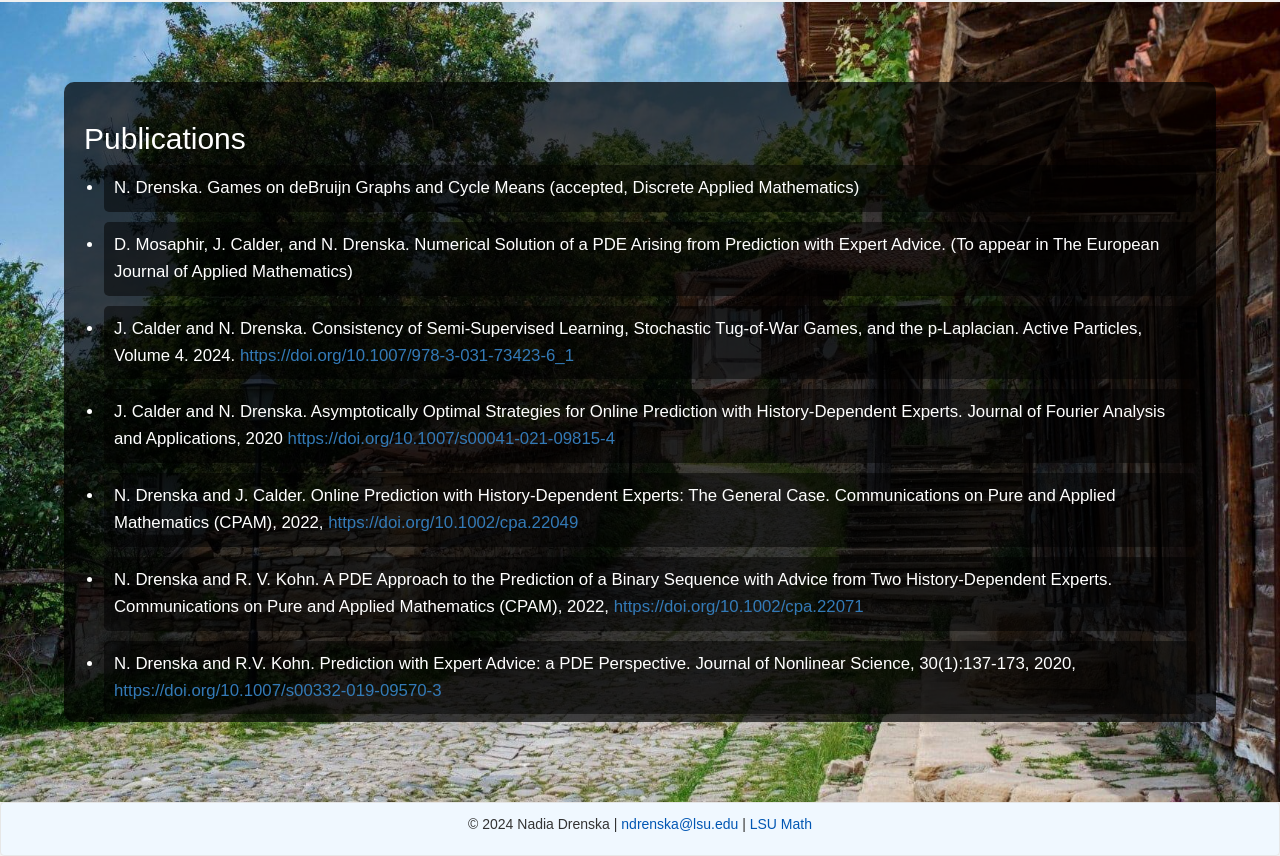
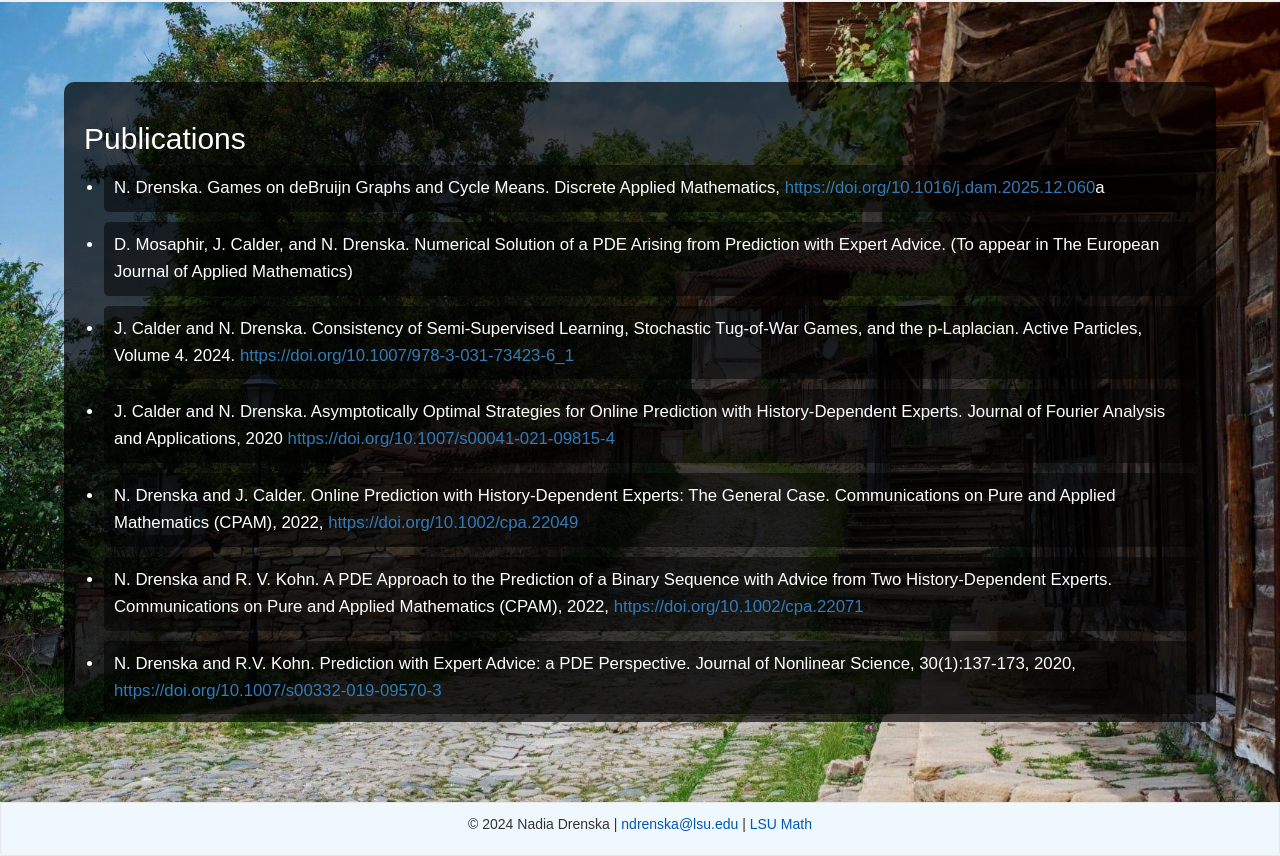
Before and after one commit to NadiaDrenska/website, a website: page research.html in a window 1280 px wide. Shown: the part 870-1726 px from the top of the page. Drawn offline with nearby package versions, Linux system fonts and the light colour scheme.

Commit message:
research.html

```diff
--- a/research.html
+++ b/research.html
@@ -172,7 +172,7 @@
             <div class="background-section-content scrollable-list">
                 <h2>Publications</h2>
                 <ul>
-                    <li>N. Drenska. Games on deBruijn Graphs and Cycle Means (accepted, Discrete Applied Mathematics)</li>
+                    <li>N. Drenska. Games on deBruijn Graphs and Cycle Means. Discrete Applied Mathematics, <a href="https://doi.org/10.1016/j.dam.2025.12.060" target="_blank">https://doi.org/10.1016/j.dam.2025.12.060</a>a </li>
                     <li>D. Mosaphir, J. Calder, and N. Drenska. Numerical Solution of a PDE Arising from Prediction with Expert Advice. (To appear in The European Journal of Applied Mathematics) </li>
                     <li>J. Calder and N. Drenska. Consistency of Semi-Supervised Learning, Stochastic Tug-of-War Games, and the p-Laplacian. Active Particles, Volume 4. 2024.
                         <a href=https://doi.org/10.1007/978-3-031-73423-6_1 target="_blank">https://doi.org/10.1007/978-3-031-73423-6_1</a> </li>
```
